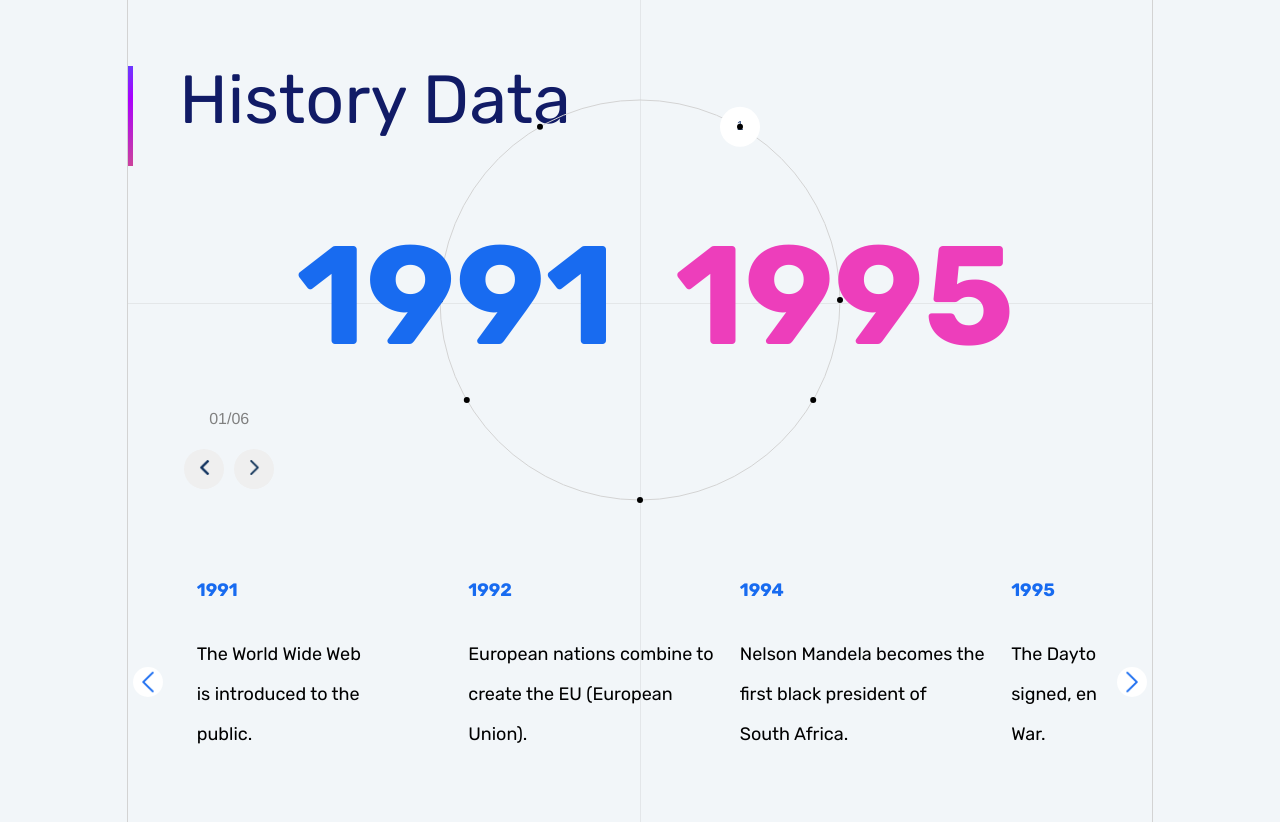
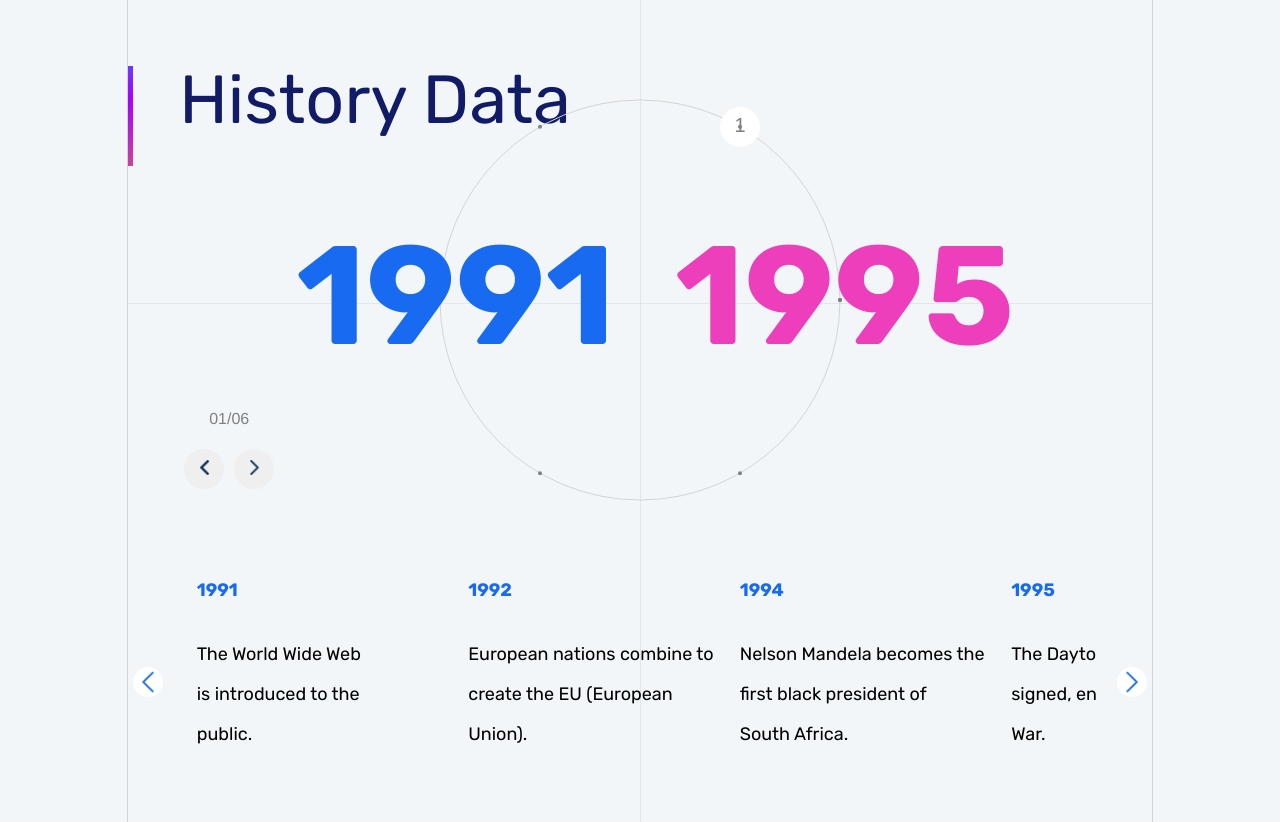
Before and after one commit to RaymondZziwa/only.co-interview, a React (Create React App) app: page / in a window 1280 px wide. Built offline with nearby package versions, Linux system fonts and the light colour scheme.

Commit message:
Fixed the spinning circle logic

```diff
--- a/src/components/circle.tsx
+++ b/src/components/circle.tsx
@@ -46,22 +46,22 @@ const Circle: React.FC<CircleProps> = ({ goToPeriod, index, width, height, numbe
 
     // Draw the circle
     context.beginPath();
-    context.arc(centerX, centerY, radius, 0, 2 * Math.PI);
+    context.arc(centerX, centerY, radius, 0, 5 * Math.PI);
     context.strokeStyle = 'lightgray';
     context.stroke();
 
 
     // Draw evenly distributed points on the circle
     for (let i = 0; i <= numberOfPoints; i++) {
-    const angle = (i / numberOfPoints) * 5 * Math.PI;
+    const angle = (i / numberOfPoints) * 2 * Math.PI;
       const x = centerX + radius * Math.cos(angle);
       const y = centerY + radius * Math.sin(angle);
 
-      context.fillStyle = i === hoveredPoint ? 'white' : 'black';
+      context.fillStyle = i === hoveredPoint ? 'white' : 'grey';
       context.strokeStyle = i === hoveredPoint ? 'grey' : 'grey';
 
       context.beginPath();
-      context.arc(x, y, i === hoveredPoint ? 20 : 3, 0, 2 * Math.PI);
+      context.arc(x, y, i === hoveredPoint ? 20 : 2, 0, 2 * Math.PI);
       context.fill();
 
 
@@ -77,15 +77,15 @@ const Circle: React.FC<CircleProps> = ({ goToPeriod, index, width, height, numbe
         context.fill();
 
         // Display the index text at the fixed coordinates
-        context.fillStyle = '#365180';
-        context.font = '12px Arial';
+        context.fillStyle = 'grey';
+        context.font = '20px Arial';
         context.textAlign = 'center';
         context.textBaseline = 'middle';
         context.fillText(`${index}`, textX, textY);
       }
 
       if (i === hoveredPoint) {
-        context.fillStyle = '#365180';
+        context.fillStyle = 'grey';
         context.font = '12px Arial';
         context.textAlign = 'center';
         context.textBaseline = 'middle';
```
